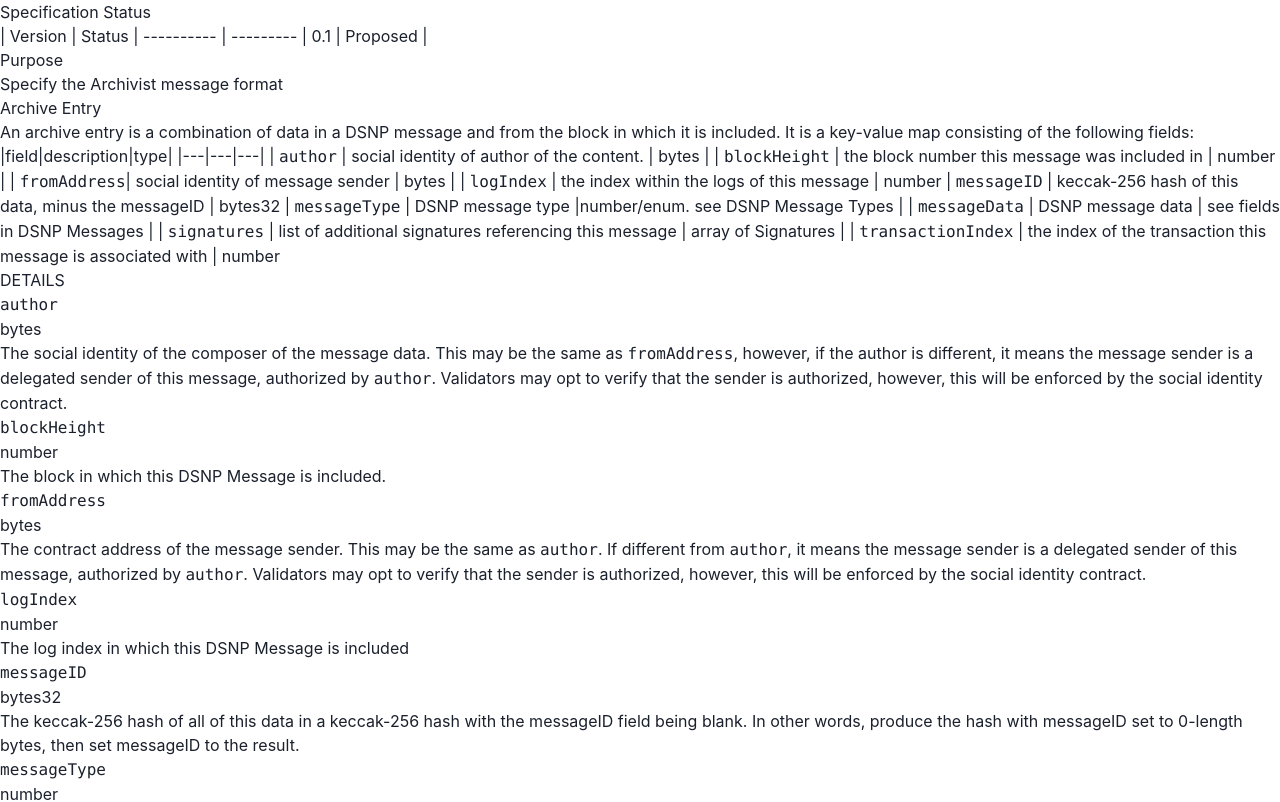
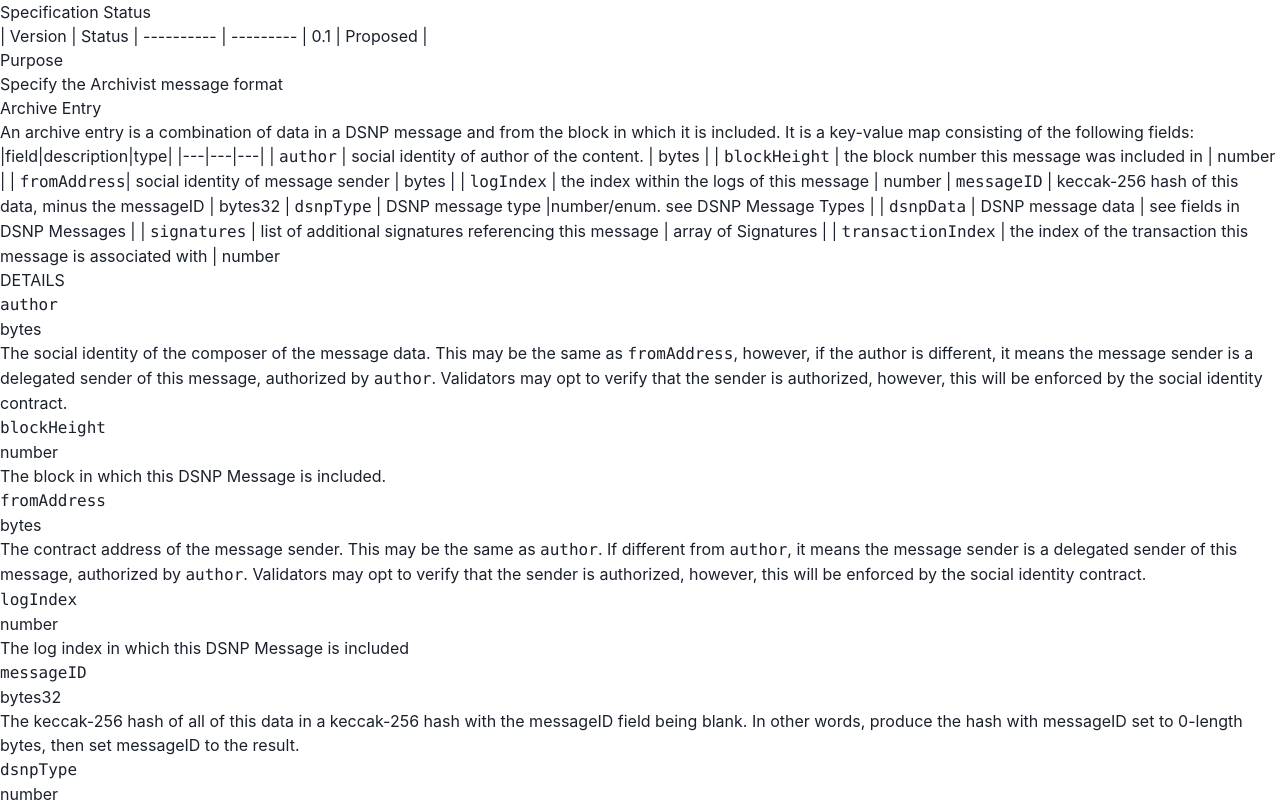
Before and after one commit to LibertyDSNP/spec, a Next.js app: page /DSNP/DSNP-Archive-Messages in a window 1280 px wide. Shown: the top 802 px of the page. Built offline with nearby package versions, Linux system fonts and the light colour scheme; what dokz would draw is missing.

Commit message:
text tweaks, fix image link

```diff
--- a/pages/DSNP/DSNP-Archive-Messages.mdx
+++ b/pages/DSNP/DSNP-Archive-Messages.mdx
@@ -20,8 +20,8 @@ It is a key-value map consisting of the following fields:
 | `fromAddress`| social identity of message sender | bytes |
 | `logIndex` | the index within the logs of this message | number
 | `messageID` | keccak-256 hash of this data, minus the messageID |  bytes32
-| `messageType` | DSNP message type |number/enum. see [DSNP Message Types](/DSNP/DSNP-Message-Types) |
-| `messageData` | DSNP message data | see fields in [DSNP Messages](/DSNP/DSNP-Messages) |
+| `dsnpType` | DSNP message type |number/enum. see [DSNP Message Types](/DSNP/DSNP-Message-Types) |
+| `dsnpData` | DSNP message data | see fields in [DSNP Messages](/DSNP/DSNP-Messages) |
 | `signatures` | list of additional signatures referencing this message | array of Signatures |
 | `transactionIndex` | the index of the transaction this message is associated with | number
 
@@ -46,11 +46,11 @@ It is a key-value map consisting of the following fields:
 * bytes32
 * The keccak-256 hash of all of this data in a keccak-256 hash with the messageID field being blank. In other words, produce the hash with messageID set to 0-length bytes, then set messageID to the result.
 
-### `messageType`
+### `dsnpType`
    * number
    * Indicates what type of message this is, useful for indexers and filters.
 
-### `messageData`
+### `dsnpData`
    * varies
    * This can be encrypted, and/or serialized, and compressed where feasible.  The decrypted, fully deserialzed version must be one of the types described in [DSNP Messages](/DSNP/DSNP-Messages).
 
@@ -90,4 +90,7 @@ A Signature consists of two fields:
 * `result` - optional, bytes. A result of an operation performed. For example, if a signing entity wished to prove that they had performed some sort of validation or analysis on the message, they would put the result of the analysis in this field. It could be a meaningful number or string, some sort of proof hash, etc.
 
 ## Diagram
-<Image src="DSNP/images/ArchiveDiagram.png" />
+<Image
+    src="https://github.com/LibertyDSNP/spec/blob/features/dsnp-archive-%23176783133/images/ArchiveMessages.png?raw=true"
+    alt="Archive Messages Diagram"
+/>
```
Also changed, not shown: images/ArchiveMessages.png.
